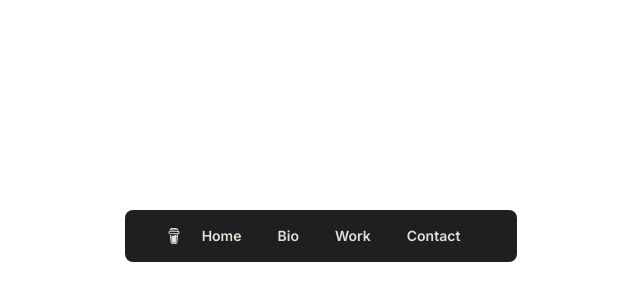
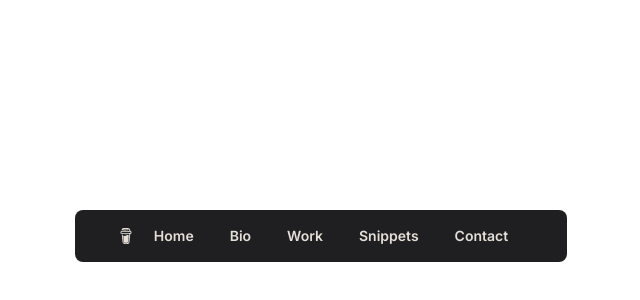
Before and after one commit to thekaranchauhan/portfolio, a Next.js app: page / in a window 1280 px wide. Shown: the part 498-798 px from the top of the page, without its empty margins (319-959 px from the left). Built offline with nearby package versions, Linux system fonts and the light colour scheme.

Commit message:
Edited navbar

```diff
--- a/app/navbar/Navbar.tsx
+++ b/app/navbar/Navbar.tsx
@@ -17,7 +17,7 @@ const Navbar = () => {
     });
   };
   return (
-    <nav className="fixed bottom-10 left-0 right-0 z-50 my-0  mx-auto  flex w-[306px] items-center justify-center gap-1 rounded-lg bg-[#07070a]/90 px-1 py-1 text-[#e4ded7] backdrop-blur-md sm:w-[383.3px] md:p-2 lg:w-[391.3px]">
+    <nav className="fixed bottom-10 left-0 right-0 z-50 my-0  mx-auto  flex w-[306px] items-center justify-center gap-1 rounded-lg bg-[#07070a]/90 px-1 py-1 text-[#e4ded7] backdrop-blur-md sm:w-[483.3px] md:p-2 lg:w-[491.3px]">
       <Link href="https://drive.google.com/file/d/1CB3jrLeAUQPxkO1DXyVSs-GFXMQrRSSs/view"
       target="_blank"
       className="flex"
@@ -62,6 +62,18 @@ const Navbar = () => {
         </h4>
       </Link>
 
+
+      <Link
+        href="#snippets"
+        data-blobity-magnetic="false"
+        onClick={handleScroll}
+        aria-label="Scroll to Snippets Section"
+      >
+        <h4 className="rounded py-2 px-2 sm:px-4 text-[12px] sm:text-[14px] md:py-1 md:px-4">
+          Snippets
+        </h4>
+      </Link>
+
       <Link
         href="#contact"
         data-blobity-magnetic="false"
```
